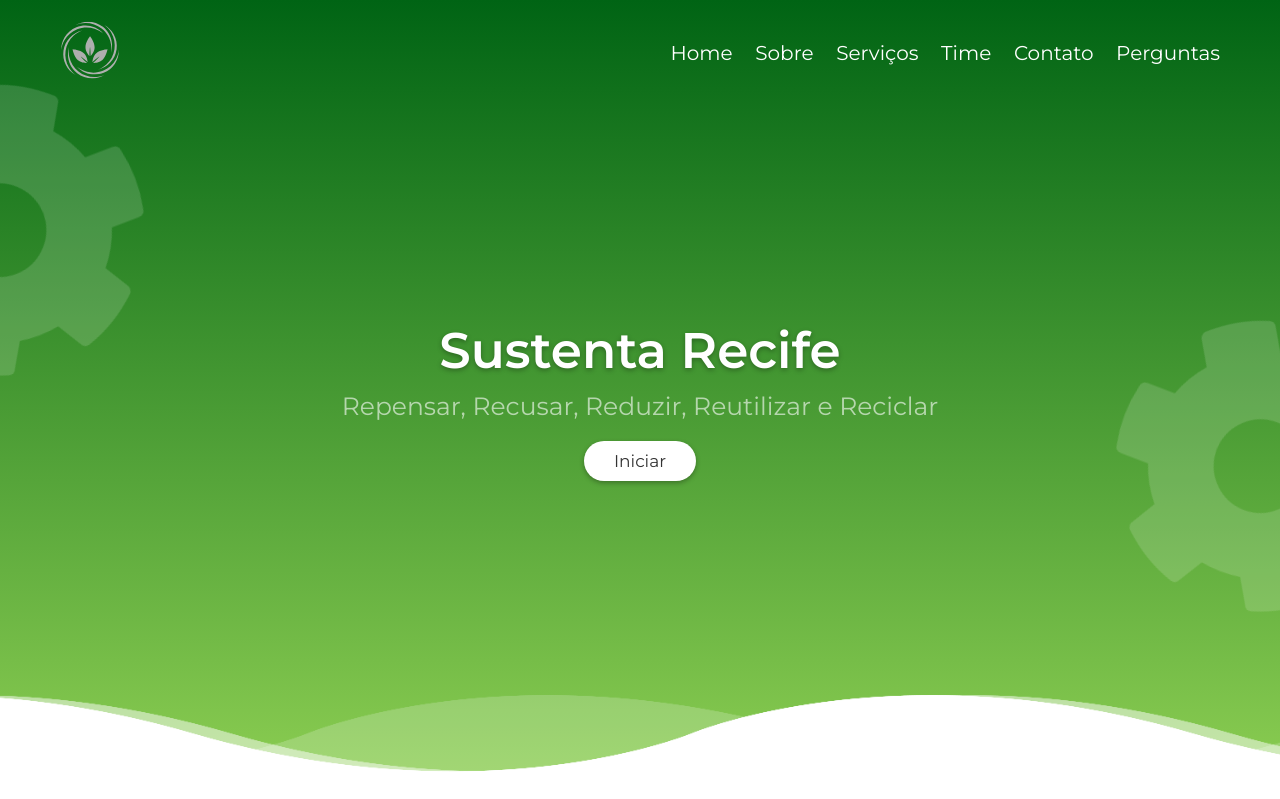
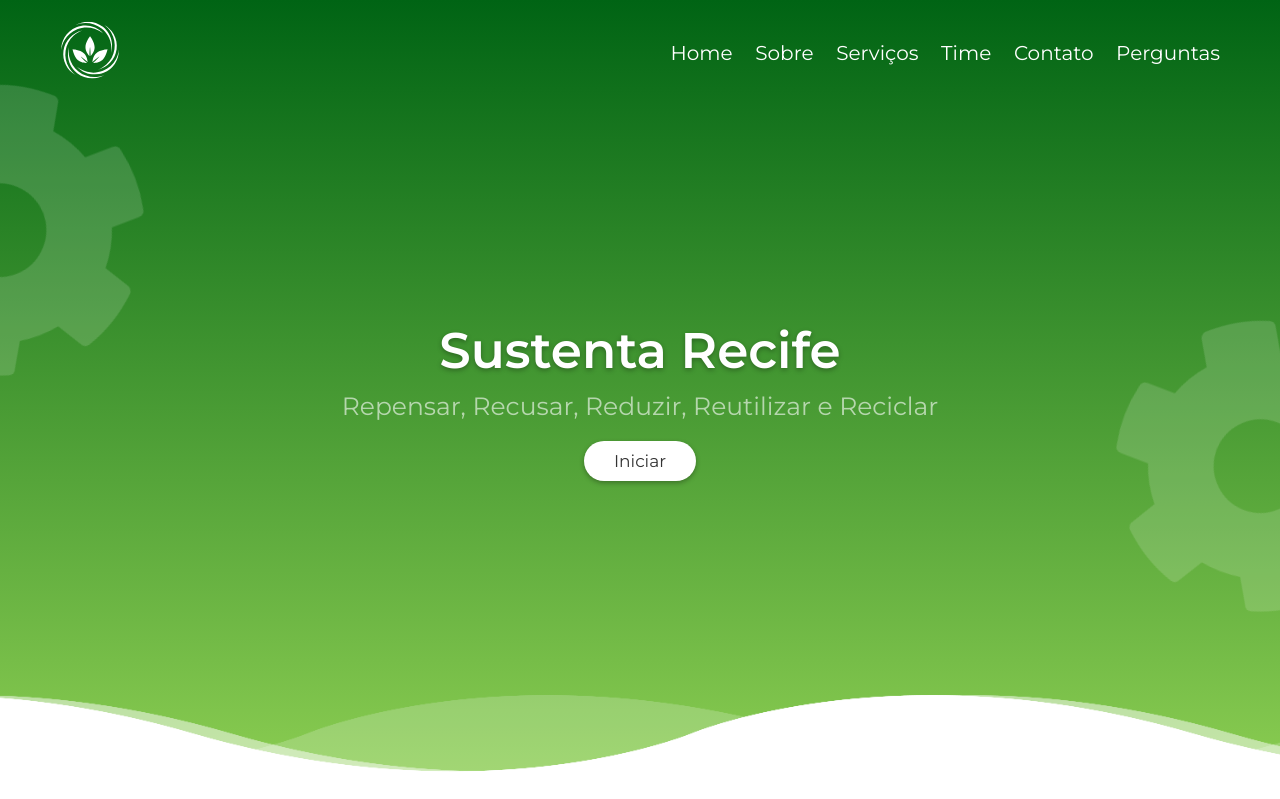
Before and after one commit to AgedAnna/Sustenta_Recife, a plain HTML site: page index.html in a window 1280 px wide. Shown: the top 799 px of the page. Drawn offline with nearby package versions, Linux system fonts and the light colour scheme.

Commit message:
cor da logo

```diff
--- a/index.html
+++ b/index.html
@@ -22,7 +22,7 @@
   <section class="flex">
 
     <a href="#" class="logo">
-      <img src="image/logo-cinza.svg" alt="logo">
+      <img src="image/logo_branca.svg" alt="logo">
     </a>
 
     <nav class="navbar">
```
Also changed, not shown: image/logo_branca.svg (added).
